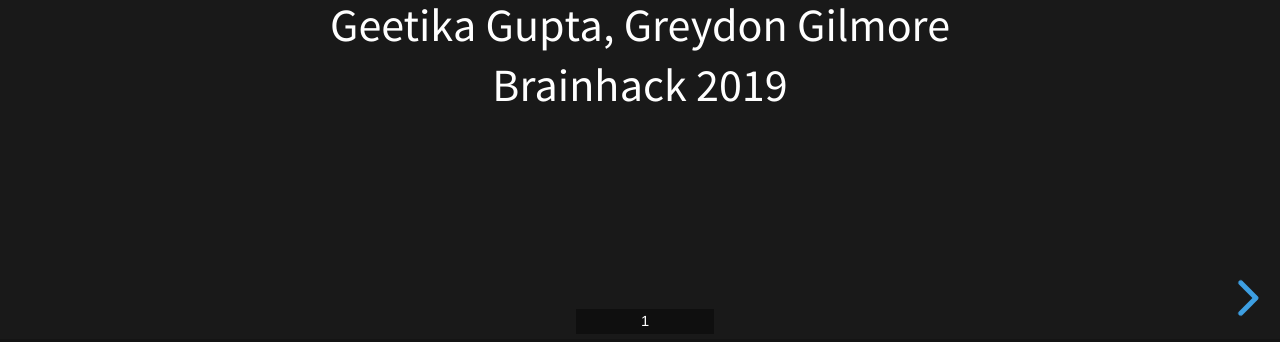
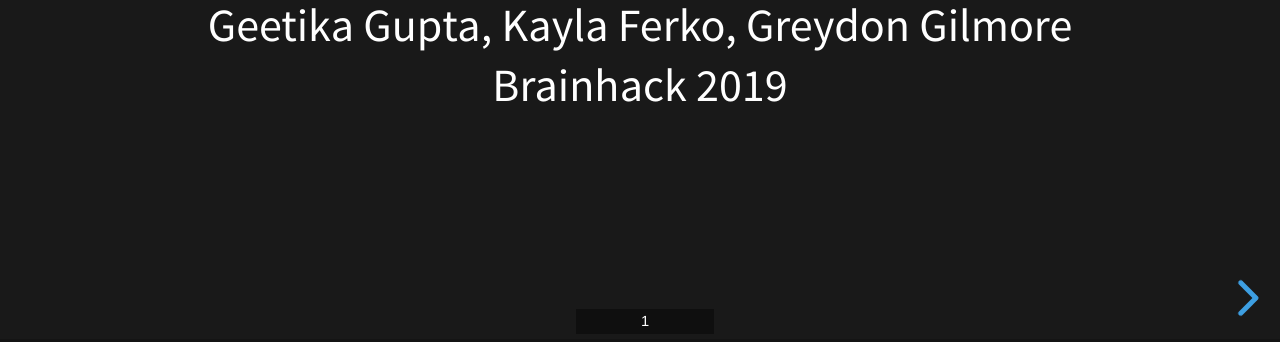
Before and after one commit to greydongilmore/afids_brainhack2019, a website: page presentation/index.html in a window 1280 px wide. Shown: the part 458-800 px from the top of the page. Drawn offline with nearby package versions, Linux system fonts and the light colour scheme; some packages are replaced by stand-ins of ours.

Commit message:
small edits

```diff
--- a/presentation/index.html
+++ b/presentation/index.html
@@ -99,7 +99,7 @@
 					<br><br>
 					<h1> Anatomical Fiducials (AFIDS)</h1>
 					<p>
-						<medium>Geetika Gupta, Greydon Gilmore</medium>
+						<medium>Geetika Gupta, Kayla Ferko, Greydon Gilmore</medium>
 						<br>
 						<medium>Brainhack 2019</medium>
 					</p>
```
Also changed, not shown: 1 other file.
